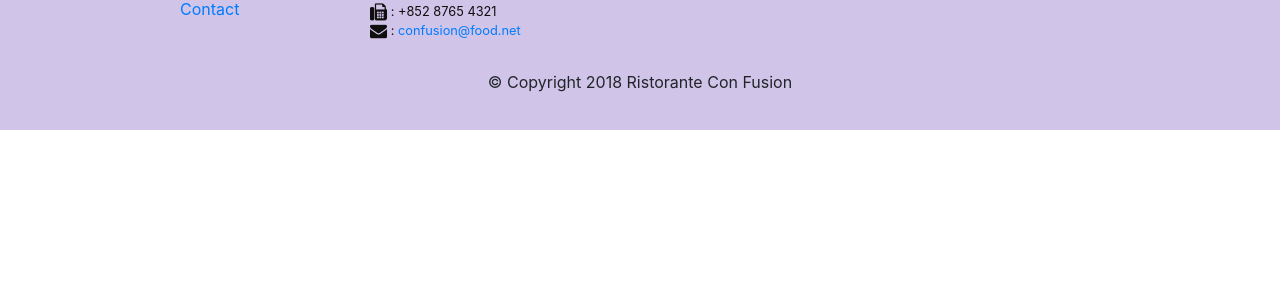
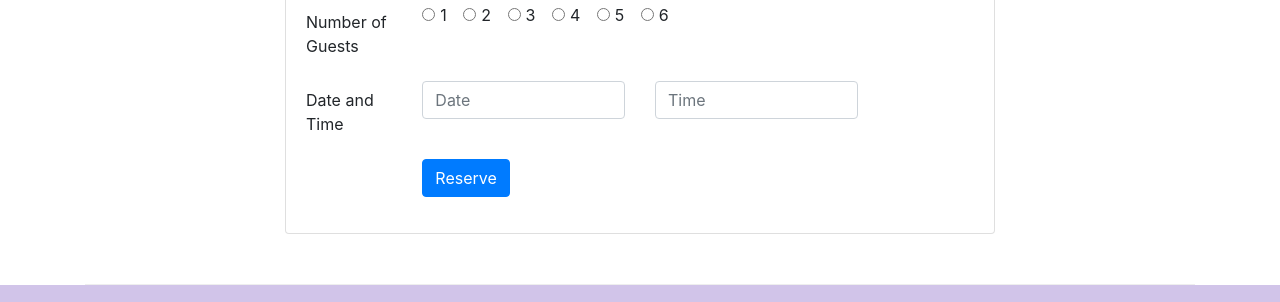
Before and after one commit to vpaklatzis/BootstrapIntro, a website: page index.html in a window 1280 px wide. Shown: the part 1661-1963 px from the top of the page. Before the commit the page ends 1791 px from the top, so only its background shows below. Drawn offline with nearby package versions, Linux system fonts and the light colour scheme.

Commit message:
Task 1 done

```diff
--- a/index.html
+++ b/index.html
@@ -91,6 +91,68 @@
 
             </div>
         </div>
+        <div class="row row-content align-items-center">
+            <div class="col-sm-8 col-12 offset-sm-2">
+                <div class="card">
+                    <h3 class="card-header bg-warning text-white">Reserve a Table</h3><!--make the card header bg yellow-->
+                        <div class="card-body">
+                            <form>
+                                <div class="form-group row">
+                                    <label for="guests" class="col-md-2 col-form-label">Number of Guests</label>
+                                    <div class="col-md-10">
+                                        <div class="form-check-inline">
+                                            <label class="form-check-label" for="radio1">
+                                                <input type="radio" class="form-check-input" id="radio1" name="optradio" value="option1">1
+                                            </label>
+                                        </div>
+                                        <div class="form-check-inline">
+                                            <label class="form-check-label" for="radio2">
+                                                <input type="radio" class="form-check-input" id="radio2" name="optradio" value="option2">2
+                                            </label>
+                                        </div>
+                                        <div class="form-check-inline">
+                                            <label class="form-check-label" for="radio3">
+                                                <input type="radio" class="form-check-input" id="radio3" name="optradio" value="option3">3
+                                            </label>
+                                        </div>
+                                        <div class="form-check-inline">
+                                            <label class="form-check-label" for="radio4">
+                                                <input type="radio" class="form-check-input" id="radio4" name="optradio" value="option4">4
+                                            </label>
+                                        </div>
+                                        <div class="form-check-inline">
+                                            <label class="form-check-label" for="radio5">
+                                                <input type="radio" class="form-check-input" id="radio5" name="optradio" value="option5">5
+                                            </label>
+                                        </div>
+                                        <div class="form-check-inline">
+                                            <label class="form-check-label" for="radio6">
+                                                <input type="radio" class="form-check-input" id="radio6" name="optradio" value="option6">6
+                                            </label>
+                                        </div>
+                                    </div>
+                                </div>
+                                <div class="form-group row">
+                                    <label for="dateandtime" class="col-md-2 col-form-label">Date and Time</label>
+                                    <div class="col-12 col-md-4">
+                                        <input type="text" class="form-control" id="date" name="date" placeholder="Date">
+                                    </div>
+                                    <div class="col-12 col-md-4">
+                                        <input type="text" class="form-control" id="time" name="time" placeholder="Time">
+                                    </div>
+                                </div>
+                                <div class="form-group row">
+                                    <div class="offset-md-2 col-md-10">
+                                        <button type="submit" class="btn btn-primary">
+                                            Reserve
+                                        </button>
+                                    </div>
+                                </div>
+                            </form>
+                        </div>
+                </div>
+            </div>
+        </div>
     </div>
 
     <footer class="footer">
```
Also changed, not shown: contactus.html (+1 -1 lines).
